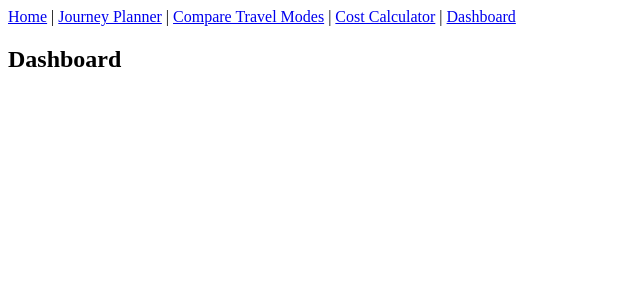
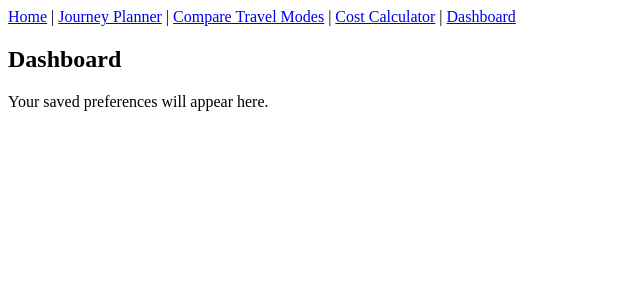
Before and after one commit to sitanatarajan2006/React-Project, a React (Vite) app in the folder st-marys-mobility-hub/: page /dashboard in a window 1280 px wide. Shown: the top 300 px of the page, without its empty margins (0-640 px from the left). Built offline with nearby package versions, Linux system fonts and the light colour scheme.

Commit message:
added basic text to dashboard

```diff
--- a/st-marys-mobility-hub/src/pages/Dashboard.jsx
+++ b/st-marys-mobility-hub/src/pages/Dashboard.jsx
@@ -1,4 +1,10 @@
 function Dashboard() {
-  return <h2>Dashboard</h2>;
+  return (
+    <div>
+      <h2>Dashboard</h2>
+      <p>Your saved preferences will appear here.</p>
+    </div>
+  );
 }
+
 export default Dashboard;
```
